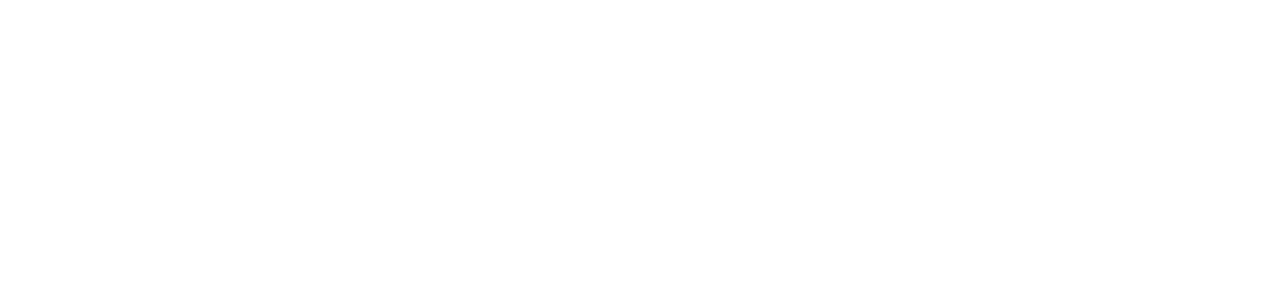
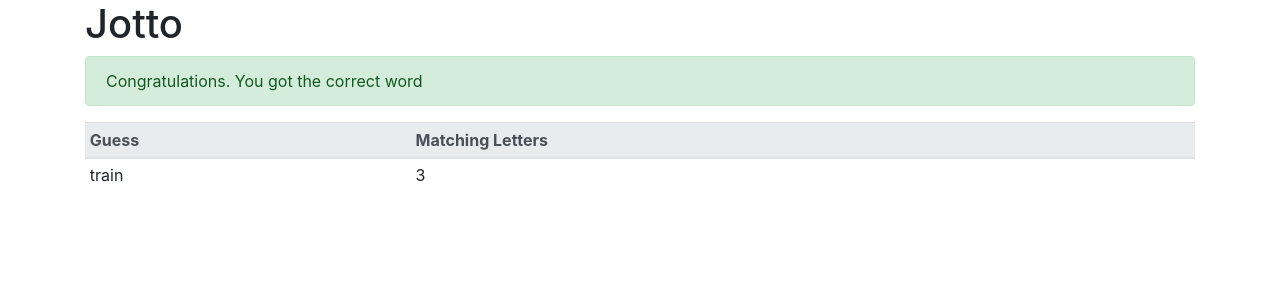
Before and after one commit to Rohithmad06/jotto-app-jest-and-enzyme, a React (Create React App) app in the folder jotto/: page / in a window 1280 px wide. Shown: the top 300 px of the page. Built offline with nearby package versions, Linux system fonts and the light colour scheme.

Commit message:
BootStrap Styling added

```diff
--- a/jotto/public/index.html
+++ b/jotto/public/index.html
@@ -15,6 +15,12 @@
       user's mobile device or desktop. See https://developers.google.com/web/fundamentals/web-app-manifest/
     -->
     <link rel="manifest" href="%PUBLIC_URL%/manifest.json" />
+    <link
+  rel="stylesheet"
+  href="https://maxcdn.bootstrapcdn.com/bootstrap/4.5.0/css/bootstrap.min.css"
+  integrity="sha384-9aIt2nRpC12Uk9gS9baDl411NQApFmC26EwAOH8WgZl5MYYxFfc+NcPb1dKGj7Sk"
+  crossorigin="anonymous"
+/>
     <!--
       Notice the use of %PUBLIC_URL% in the tags above.
       It will be replaced with the URL of the `public` folder during the build.
--- a/jotto/src/App.js
+++ b/jotto/src/App.js
@@ -1,9 +1,18 @@
-import React from "react";
-import logo from "./logo.svg";
+import React, { Component } from "react";
 import "./App.css";
-
-function App() {
-  return <div className="App"></div>;
+import GuessedWords from "./GuessedWords";
+import Congrats from "./Congrats";
+class App extends Component {
+  render() {
+    return (
+      <div className="container">
+        <h1>Jotto </h1>
+        <Congrats success={true} />
+        <GuessedWords
+          guessedWords={[{ guessedWord: "train", letterMatchCount: 3 }]}
+        />
+      </div>
+    );
+  }
 }
-
 export default App;
--- a/jotto/src/Congrats.js
+++ b/jotto/src/Congrats.js
@@ -4,7 +4,7 @@
 const Congrats = (props) => {
   if (props.success) {
     return (
-      <div data-test="congrats-component">
+      <div data-test="congrats-component" className="alert alert-success">
         <span data-test="congrats-message">
           Congratulations. You got the correct word
         </span>
--- a/jotto/src/GuessedWords.js
+++ b/jotto/src/GuessedWords.js
@@ -11,12 +11,11 @@
   });
   return (
     <div data-test="guessed-words-component">
-      if(props.guessedWords.length===0)
-      {<span data-test="guess-instructions">Please guess a word</span>}
-      else
-      {
-        <table data-test="guessed-words-table-component">
-          <thead>
+      {props.guessedWords.length === 0 ? (
+        <span data-test="guess-instructions">Please guess a word</span>
+      ) : (
+        <table data-test="guessed-words-table-component" className="table table-sm">
+          <thead className="thead-light">
             <tr>
               <th>Guess</th>
               <th>Matching Letters</th>
@@ -24,7 +23,7 @@
           </thead>
           <tbody>{tableRows}</tbody>
         </table>
-      }
+      )}
     </div>
   );
 };
```
